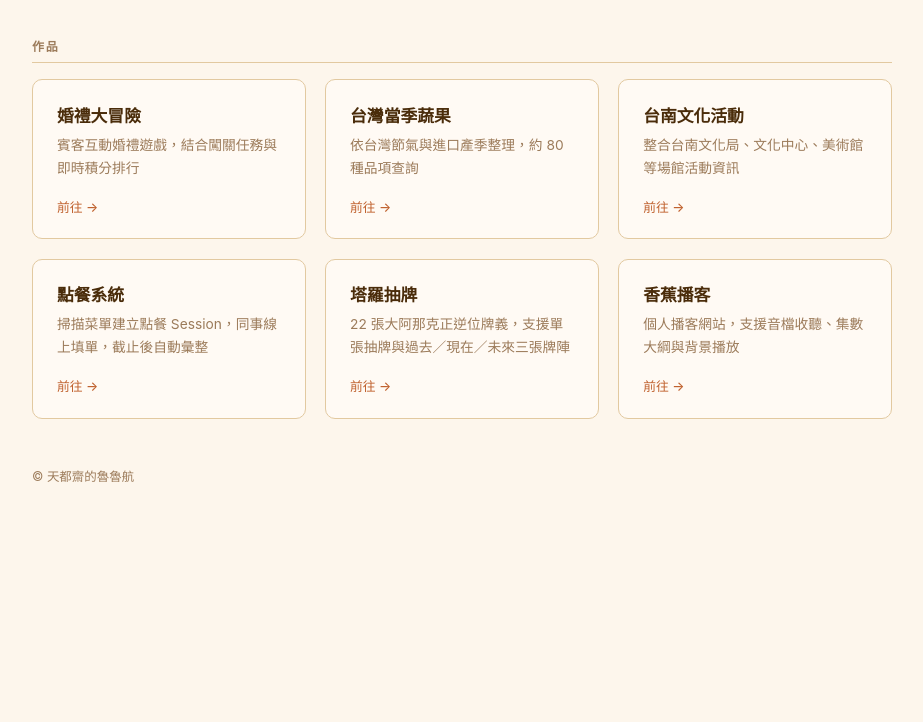
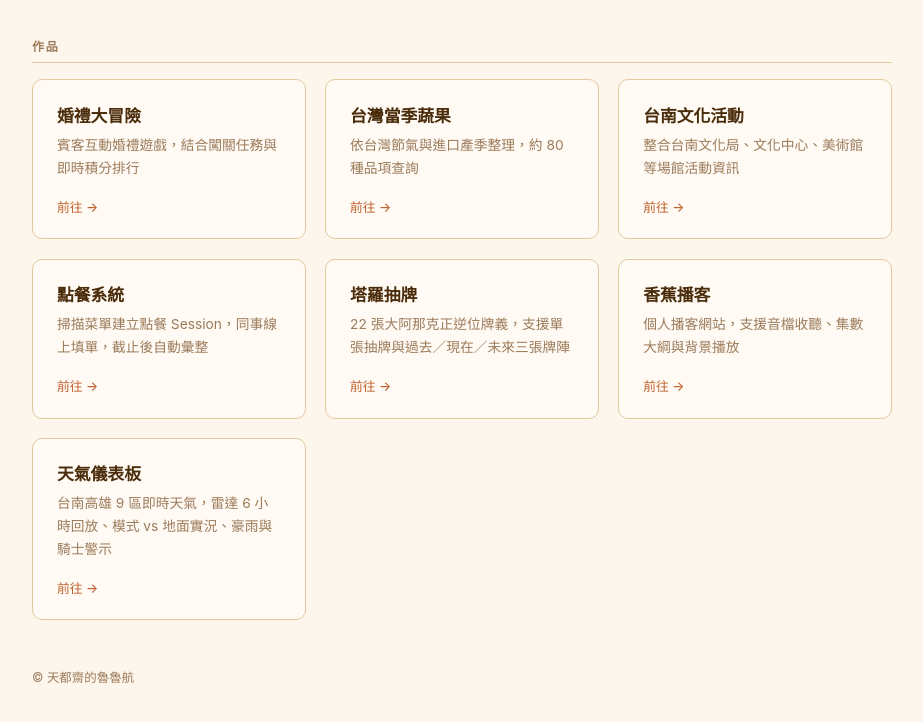
Before and after one commit to Ulysses0926/ulysses0926.github.io, a plain HTML site: page index.html in a window 1280 px wide. Shown: the part 124-846 px from the top of the page, without its empty margins (178-1101 px from the left). Before the commit the page ends 800 px from the top, so only its background shows below. Drawn offline with Linux system fonts and the light colour scheme.

Commit message:
Add weather dashboard card
Co-Authored-By: Claude Fable 5 <noreply@anthropic.com>

```diff
--- a/index.html
+++ b/index.html
@@ -154,6 +154,12 @@
       <div class="card-link">前往 →</div>
     </a>
 
+    <a class="card" href="https://weather.2905288.xyz" target="_blank" rel="noopener">
+      <div class="card-title">天氣儀表板</div>
+      <div class="card-desc">台南高雄 9 區即時天氣，雷達 6 小時回放、模式 vs 地面實況、豪雨與騎士警示</div>
+      <div class="card-link">前往 →</div>
+    </a>
+
   </div>
 
   <footer>© 天都齋的魯魯航</footer>
```
